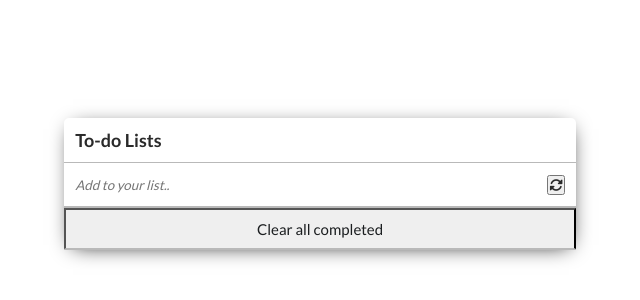
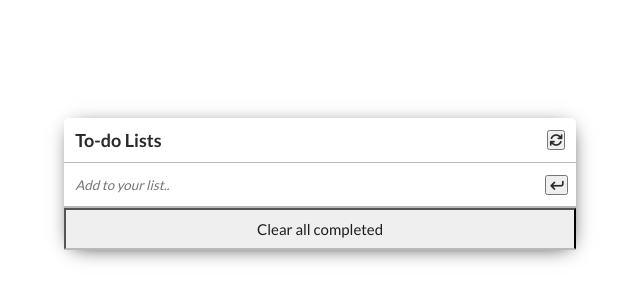
Before and after one commit to Cabraham1/Todo-list, a website built with webpack: page src/index.html in a window 1280 px wide. Shown: the part 82-382 px from the top of the page, 320-960 px from the left. Built offline with nearby package versions, Linux system fonts and the light colour scheme.

Commit message:
update UI

```diff
--- a/src/index.html
+++ b/src/index.html
@@ -12,11 +12,16 @@
 
 <body>
   <div class="to-do-container" id="to-do-container">
-    <h1 class="title">To-do Lists</h1>
+    <section class="title-container">
+      <h1 class="title">To-do Lists</h1>
+      <button>
+        <i class="fa-solid fa-arrows-rotate"></i>
+      </button>
+    </section>
     <form class="form">
       <div class="input-container">
         <input type="text" class="text-input" id="text-input" placeholder="Add to your list..">
-        <button type="button" class="add-button" id="add-button"><i class="fa-solid fa-rotate"></i></button>
+        <button type="button" class="add-button" id="add-button"><i class="fa-solid fa-arrow-turn-down"></i></button>
       </div>
       <div class="to-dos" id="to-dos"></div>
       <button class="clear-button-container">
--- a/src/style.css
+++ b/src/style.css
@@ -6,6 +6,11 @@
   font-family: 'Lato', sans-serif;
 }
 
+.title-container {
+  display: flex;
+  justify-content: space-between;
+  align-items: center;
+}
 .to-do-container {
   background-color: #fff;
   display: flex;
@@ -61,6 +66,11 @@
   font-style: italic;
   outline: none;
   width: 100%;
+}
+
+.add-button {
+width: 1.5rem;
+margin-right: -0.2rem;
 }
 
 .fa-arrow-turn-down {
```
